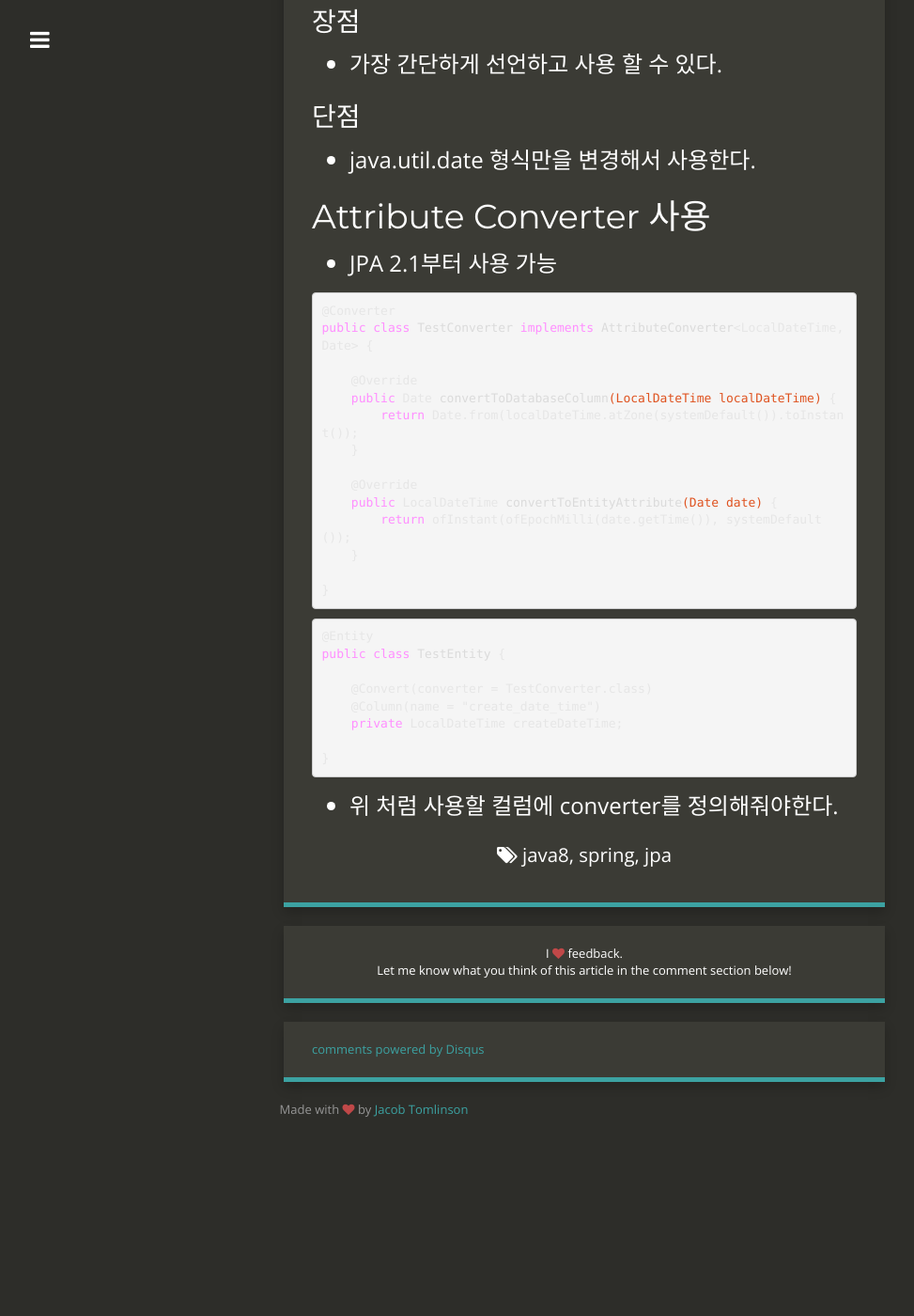
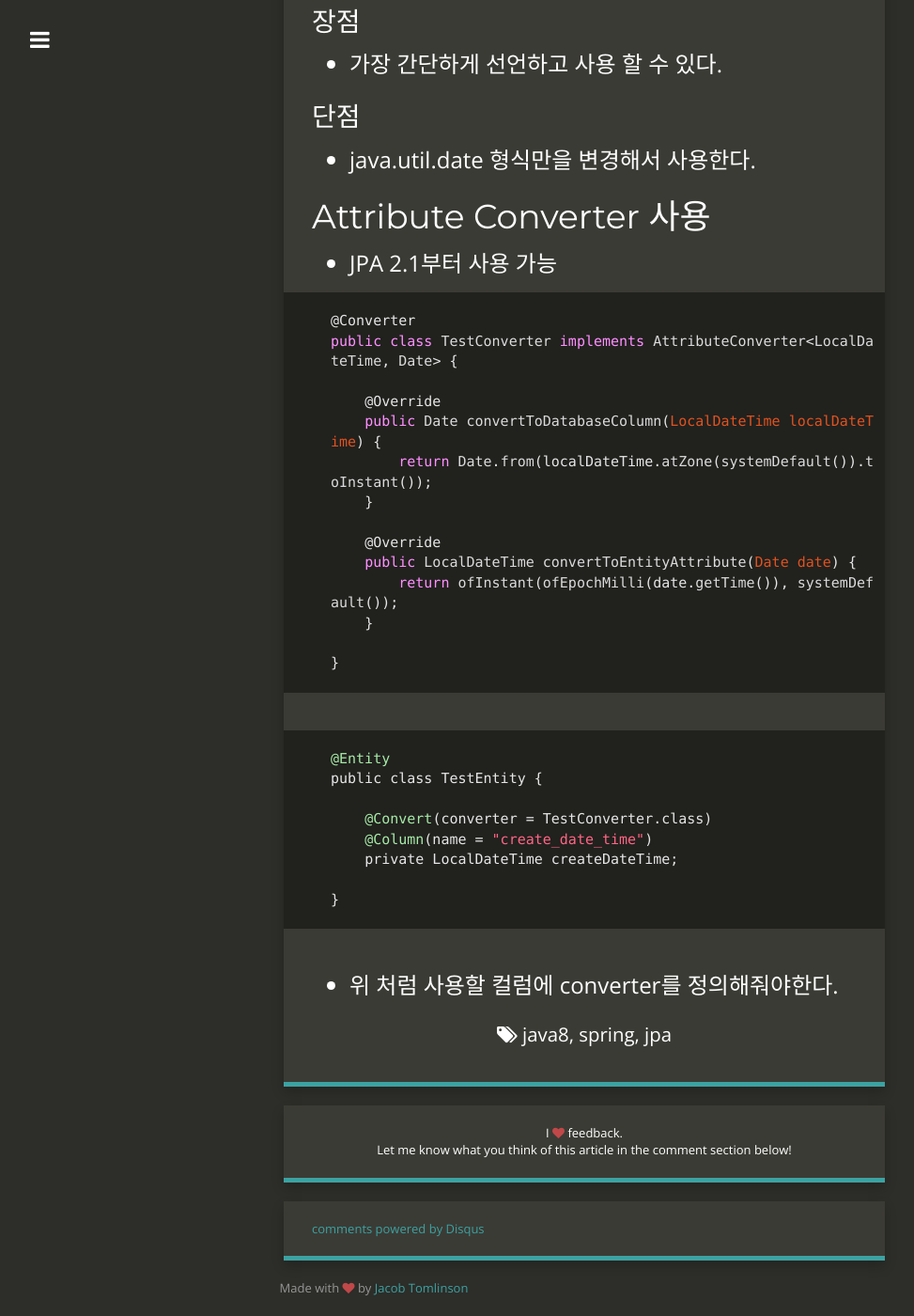
Before and after one commit to MJ-Youn/mj-youn.github.io, a Jekyll site: the page built from _posts/2018-12-20-JPA-localdatetime-formatting.md, in a window 1280 px wide and 1400 px high, scrolled down 769 px. Shown: the whole window at 94% size, without its empty margins (18-991 px from the left). Built offline with Jekyll 4.4.1, drawn with Linux system fonts in a browser that asks for light colours; nearby versions of some CDN libraries; comment, search, counter and statistics services are not loaded; before the commit the page ends 1978 px from its top, so only the background shows below that.

Commit message:
Update 2018-12-20-JPA-localdatetime-formatting.md

````diff
--- a/_posts/2018-12-20-JPA-localdatetime-formatting.md
+++ b/_posts/2018-12-20-JPA-localdatetime-formatting.md
@@ -41,7 +41,7 @@ public class Application {
 
 - JPA 2.1부터 사용 가능
 
-```JAVA
+```java
 @Converter
 public class TestConverter implements AttributeConverter<LocalDateTime, Date> {
 
@@ -58,7 +58,7 @@ public class TestConverter implements AttributeConverter<LocalDateTime, Date> {
 }
 ```
 
-```JAVA
+```java
 @Entity
 public class TestEntity {
 
````
